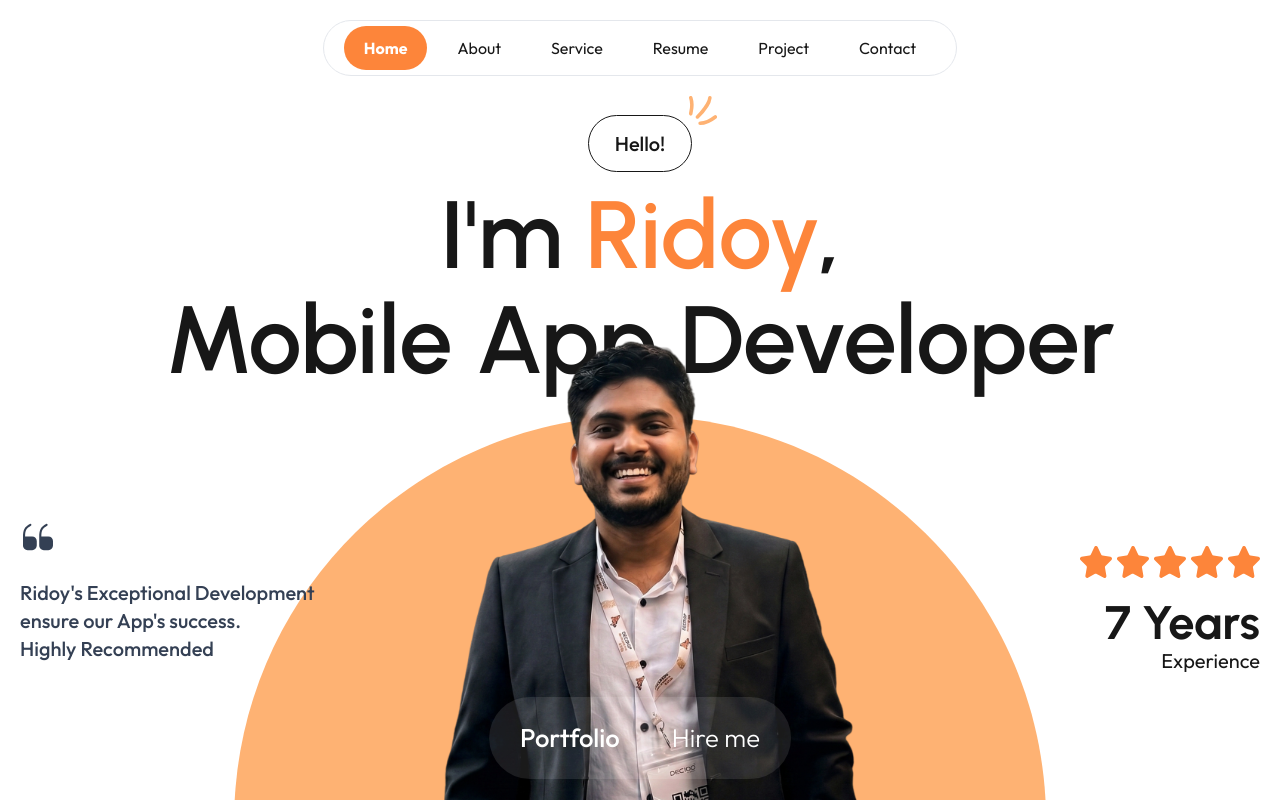
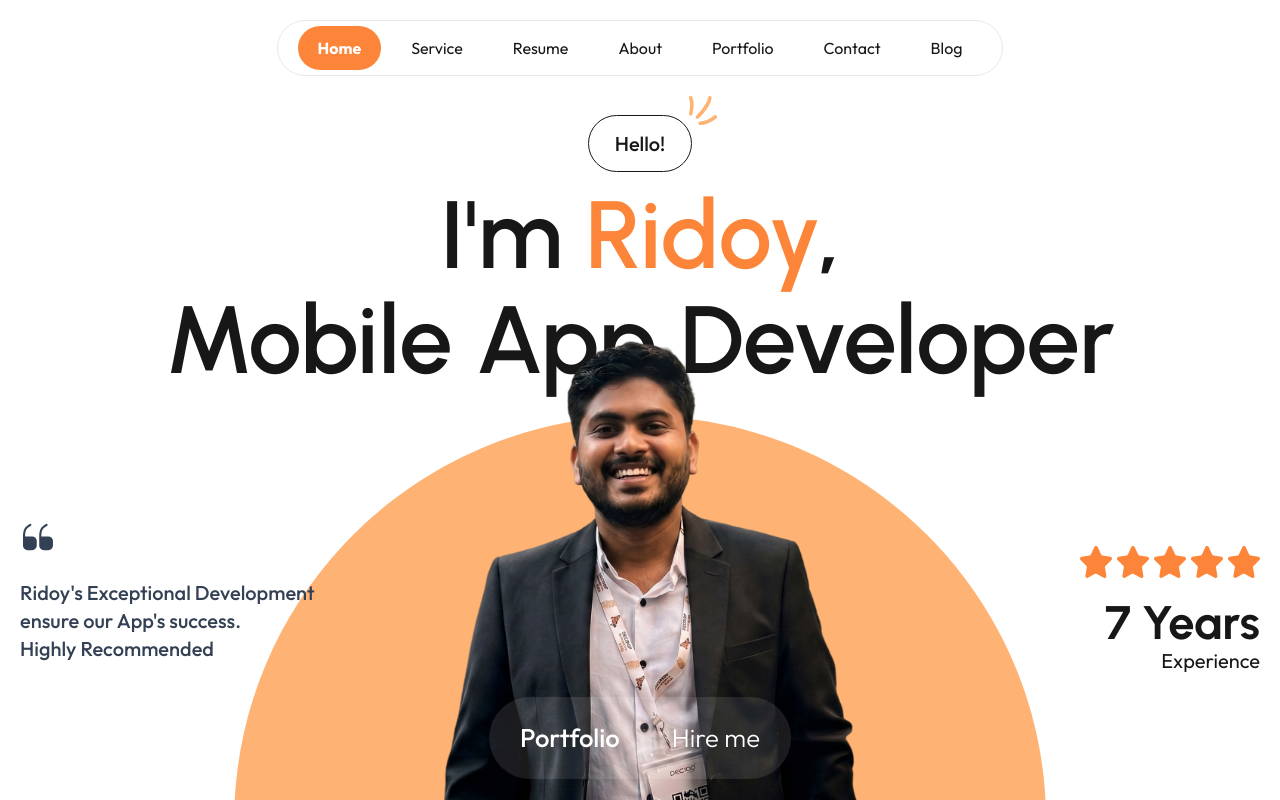
Before and after one commit to ridoy227/portfolio-reactJS, a React (Vite) app in the folder frontend/: page / in a window 1280 px wide. Shown: the top 800 px of the page. Built offline with nearby package versions, Linux system fonts and the light colour scheme.

Commit message:
update header

```diff
--- a/frontend/src/components/Header.jsx
+++ b/frontend/src/components/Header.jsx
@@ -18,13 +18,13 @@ const Logo = () => (
 export const Header = () => {
   return (
     <header className="header-container">
-      <button className="nav-link active">Home</button>
+      <button className="nav-link active" onClick={() => window.scrollTo({ top: 0, behavior: 'smooth' })}>Home</button>
+      <a href="#service" className="nav-link">Service</a>
+      <a href="#resume" className="nav-link">Resume</a>
       <a href="#about" className="nav-link">About</a>
-      <a href="#service" className="nav-link">Service</a>
-      {/* <Logo /> */}
-      <a href="#resume" className="nav-link">Resume</a>
-      <a href="#project" className="nav-link">Project</a>
+      <a href="#project" className="nav-link">Portfolio</a>
       <a href="#contact" className="nav-link">Contact</a>
+      <a href="#blog" className="nav-link">Blog</a>
     </header>
   );
 };
```
